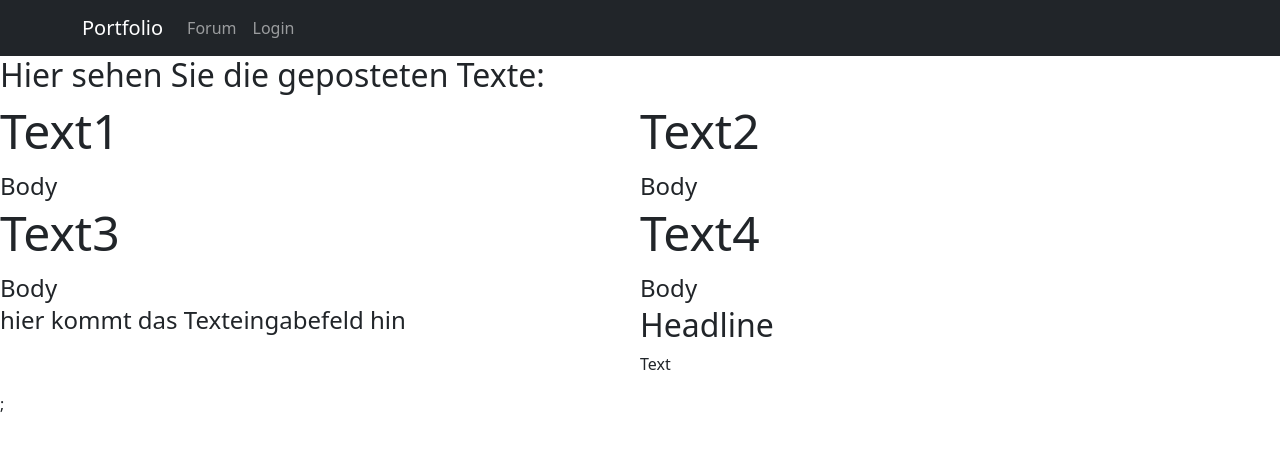
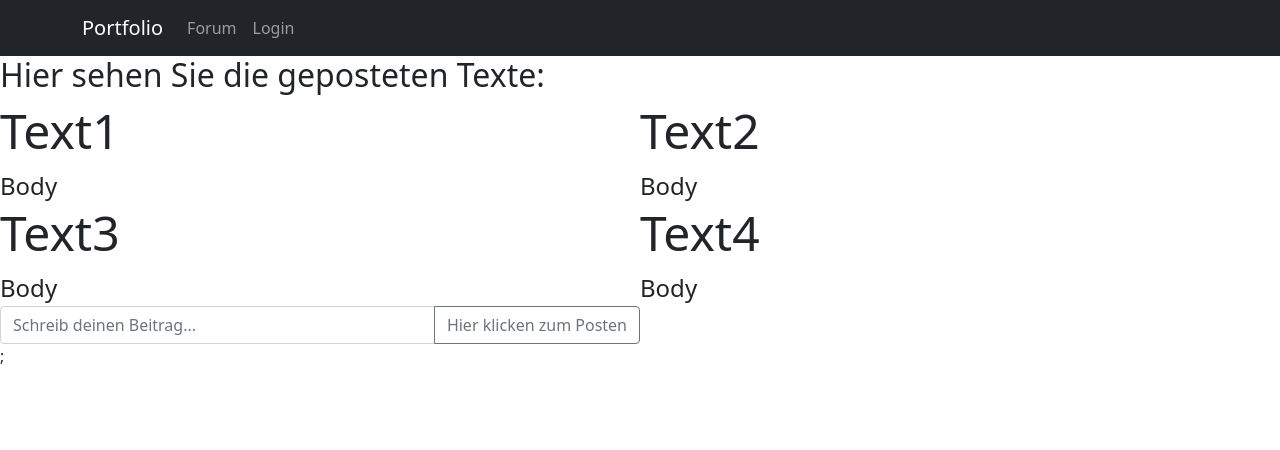
Before and after one commit to hannaheleen/5373022, a React (Create React App) app: page / in a window 1280 px wide. Shown: the top 450 px of the page. Built offline with nearby package versions, Linux system fonts and the light colour scheme.

Commit message:
Texteingabefeld mit Button ergänzt

```diff
--- a/src/components/forum_section_two/Forum_section_two.js
+++ b/src/components/forum_section_two/Forum_section_two.js
@@ -1,15 +1,22 @@
 import React, { Component } from "react";
 import "./forum_section_two.css";
+import { InputGroup, Button, FormControl } from "react-bootstrap";
 
 export default class Forum_section_two extends Component {
   render() {
     return (
       <div className="footer">
-        <h4>hier kommt das Texteingabefeld hin</h4>
-        <div>
-          <h2>Headline</h2>
-          <p>Text</p>
-        </div>
+        {/* <h4>hier kommt das Texteingabefeld hin</h4> */}
+        <>
+          <InputGroup>
+            <FormControl
+              placeholder="Schreib deinen Beitrag..."
+              aria-label="Recipient's username with two button addons"
+            />
+            <Button variant="outline-secondary">Hier klicken zum Posten</Button>
+            {/* <Button variant="outline-secondary">Button</Button> */}
+          </InputGroup>
+        </>
       </div>
     );
   }
```
